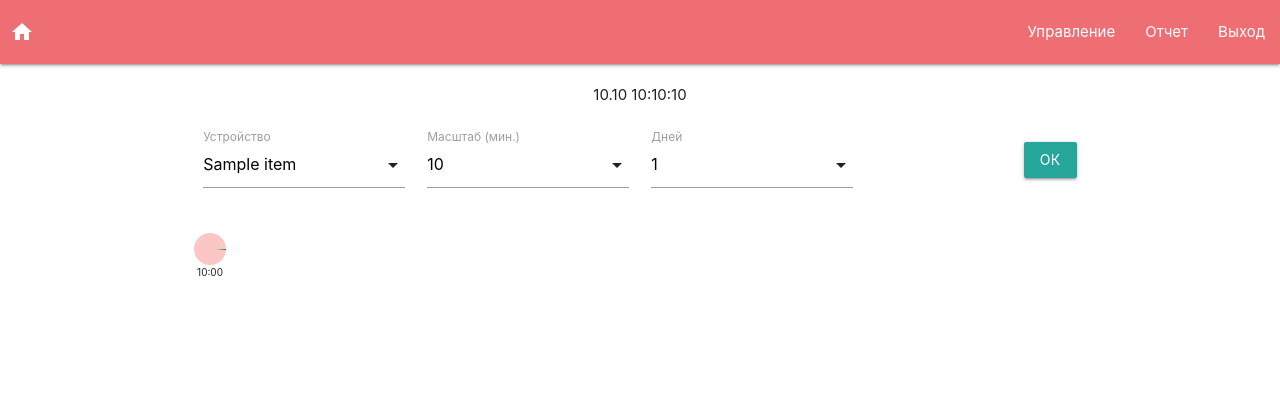
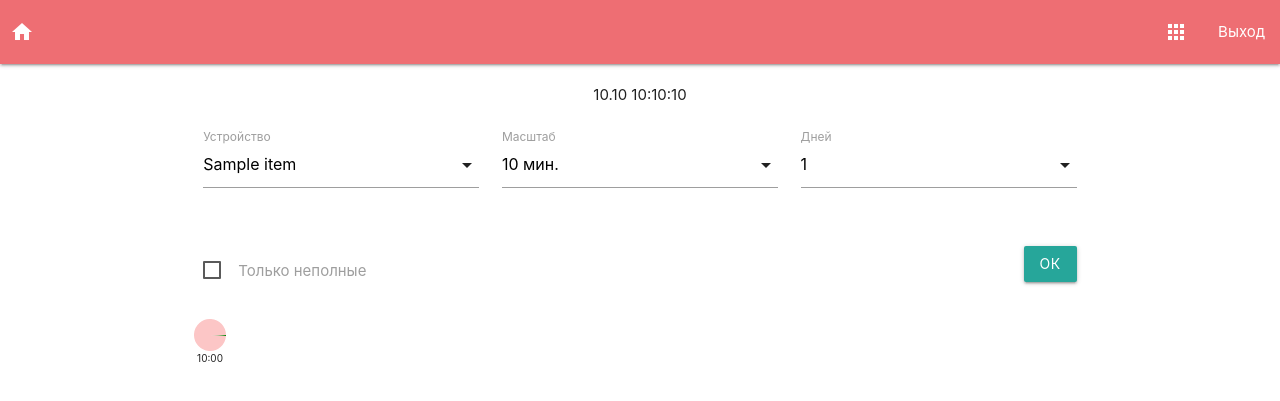
Before and after one commit to gmrv/latweb, a Django app: template src/main/templates/main/simple.html in a window 1280 px wide. Shown: the top 401 px of the page. Run offline with Django 4.2, Linux system fonts and the light colour scheme; the template is opened without the code that fills it: most values are stand-ins (such as "Sample title", 1, 10 or a date in 2020).

Commit message:
feat[main]: Spinner when a long time request, checkbox incomplete piecharts only

```diff
--- a/src/main/templates/main/base.html
+++ b/src/main/templates/main/base.html
@@ -59,8 +59,7 @@
         <div class="nav-wrapper">
           <a class="brand-logo custom" data="/main/home" href="/"><i class="material-icons">home</i></a>
           <ul id="nav-mobile" class="right">
-            <li><a class="atmo-link" href="/main/livenessreport">Управление</a></li>
-            <li><a class="atmo-link" href="/main/livenessreport">Отчет</a></li>
+            <li><a class="atmo-link" href="/main/livenessreport"><i class="material-icons">apps</i></a></li>
             <li><a href="/accounts/logout">Выход</a></li>
           </ul>
         </div>
--- a/src/main/templates/main/simple.html
+++ b/src/main/templates/main/simple.html
@@ -17,7 +17,7 @@
 
       <div class="row">
 
-        <div class="input-field col s3">
+        <div class="input-field col s4">
           <select id="id-device">
             {% for item in device_names %}
               <option {% if item.name == device_name %}selected{% endif %}  value="{{ item.name }}">{{ item.name }}</option>
@@ -26,18 +26,18 @@
           <label>Устройство</label>
         </div>
 
-        <div class="input-field col s3">
+        <div class="input-field col s4">
           <select id="id-min-per-interval">
-            <option {% if min_per_interval == 10 %}selected{% endif %} value="10">10</option>
-            <option {% if min_per_interval == 20 %}selected{% endif %} value="20">20</option>
-            <option {% if min_per_interval == 30 %}selected{% endif %} value="30">30</option>
-            <option {% if min_per_interval == 60 %}selected{% endif %} value="60">60</option>
-            <option {% if min_per_interval == 1440 %}selected{% endif %} value="1440">1440</option>
+            <option {% if min_per_interval == 10 %}selected{% endif %} value="10">10 мин.</option>
+            <option {% if min_per_interval == 20 %}selected{% endif %} value="20">20 мин.</option>
+            <option {% if min_per_interval == 30 %}selected{% endif %} value="30">30 мин.</option>
+            <option {% if min_per_interval == 60 %}selected{% endif %} value="60">час</option>
+            <option {% if min_per_interval == 1440 %}selected{% endif %} value="1440">день</option>
           </select>
-          <label>Масштаб (мин.)</label>
+          <label>Масштаб</label>
         </div>
 
-        <div class="input-field col s3">
+        <div class="input-field col s4">
           <select id="id-report-days-count">
             <option {% if report_days_count == 1 %}selected{% endif %} value="1">1</option>
             <option {% if report_days_count == 2 %}selected{% endif %} value="2">2</option>
@@ -47,7 +47,19 @@
           <label>Дней</label>
         </div>
 
-        <div class="input-field col s3 right-align">
+      </div>
+
+
+      <div class="row">
+
+        <div class="input-field col s8 center-align">
+          <label>
+            <input id="id-input-incomplete" type="checkbox" {% if is_incomplete_only %}checked="checked"{% endif %} />
+            <span>Только неполные</span>
+          </label>
+        </div>
+
+        <div class="input-field col s4 right-align">
           <a id="id-apply" class="waves-effect waves-light btn">ок</a>
         </div>
 
@@ -55,7 +67,21 @@
 
       <div class="row">
 
-            <div class="report">
+        <div id="id-div-spiner" class="center-align">
+          <div class="preloader-wrapper active">
+            <div class="spinner-layer spinner-red-only">
+              <div class="circle-clipper left">
+                <div class="circle"></div>
+              </div><div class="gap-patch">
+                <div class="circle"></div>
+              </div><div class="circle-clipper right">
+                <div class="circle"></div>
+              </div>
+            </div>
+          </div>
+        </div>
+
+        <div id="id-div-report" class="report hidden">
           {% for item in intervals %}
             <div class="item {% if item.percent > 0 %}clickable{% endif %} " title="{{ item.hint }}">
               <div class="pie valign-wrapper" data-percent="{{ item.percent_str }}"></div>
@@ -76,18 +102,23 @@
       M.AutoInit();
 
       document.getElementById("id-apply").addEventListener('click', function(){
+
+        document.getElementById("id-div-report").classList.add("hidden")
+        document.getElementById("id-div-spiner").classList.remove("hidden")
+
         var elems = document.querySelectorAll('select');
         var instances = M.FormSelect.init(elems);
 
         let deviceCtl =  M.FormSelect.getInstance(document.getElementById("id-device"));
         let intervalCtl = M.FormSelect.getInstance(document.getElementById("id-min-per-interval"));
         let reportDaysCountCtl = M.FormSelect.getInstance(document.getElementById("id-report-days-count"));
+        let isIncompleteOnly = document.getElementById("id-input-incomplete").checked
 
         let deviceName = deviceCtl.getSelectedValues()[0]
         let minPerInt = intervalCtl.getSelectedValues()[0]
         let reportDaysCount = reportDaysCountCtl.getSelectedValues()[0]
 
-        document.location = `/main/livenessreport/${deviceName}/${minPerInt}/${reportDaysCount}`
+        document.location = `/main/livenessreport/${deviceName}/${minPerInt}/${reportDaysCount}/${isIncompleteOnly}`
       })
 
       document.querySelectorAll("div.clickable").forEach(
@@ -99,6 +130,10 @@
       );
 
       drawPies()
+
+      document.getElementById("id-div-spiner").classList.add("hidden")
+      document.getElementById("id-div-report").classList.remove("hidden")
+
     });
 
     function drawPies(){
--- a/src/main/urls.py
+++ b/src/main/urls.py
@@ -6,6 +6,6 @@ app='main'
 
 urlpatterns = [
     path('livenessreport', liveness_report),
-    path('livenessreport/<str:device_name>/<int:min_per_interval>/<int:report_days_count>', liveness_report),
+    path('livenessreport/<str:device_name>/<int:min_per_interval>/<int:report_days_count>/<slug:is_incomplete_only>', liveness_report),
 
 ]
--- a/src/static/css/latweb.css
+++ b/src/static/css/latweb.css
@@ -4,19 +4,6 @@ a.brand-logo.custom {
 
 div.head {
   margin-top: 20px;
-}
-
-/*div.report {*/
-/*  width: 95%;*/
-/*  overflow: auto;*/
-/*  max-width: fit-content;*/
-/*}*/
-
-table.report{
-  width: fit-content;
-  display: inherit;
-  border-collapse: inherit;
-  border-spacing: 0px;
 }
 
 img.move {
@@ -29,30 +16,23 @@ pre.toast-msg {
   line-height: 12px;
 }
 
-td.pietd {
-  border: solid green 0px;
-  padding: 1px 1px;
-  line-height: 11px;
-}
-
-td.pietd.clickable {
-  cursor: pointer;
-}
-
-
 .report {
   display: flex;
   flex-flow: row wrap;
   align-content: space-between;
   justify-content: space-between;
 }
+
+.hidden {
+  display: none
+}
+
+
 .item {
   text-align: center;
   margin: 2px
 }
-/*.item:nth-child(4n - 1) {*/
-/*  background: silver;*/
-/*}*/
+
 .line-break {
   width: 100%;
 }
```
Also changed, not shown: src/main/views/view.py (+8 -1 lines). Lines whose indentation alone changed are shown as unchanged.
